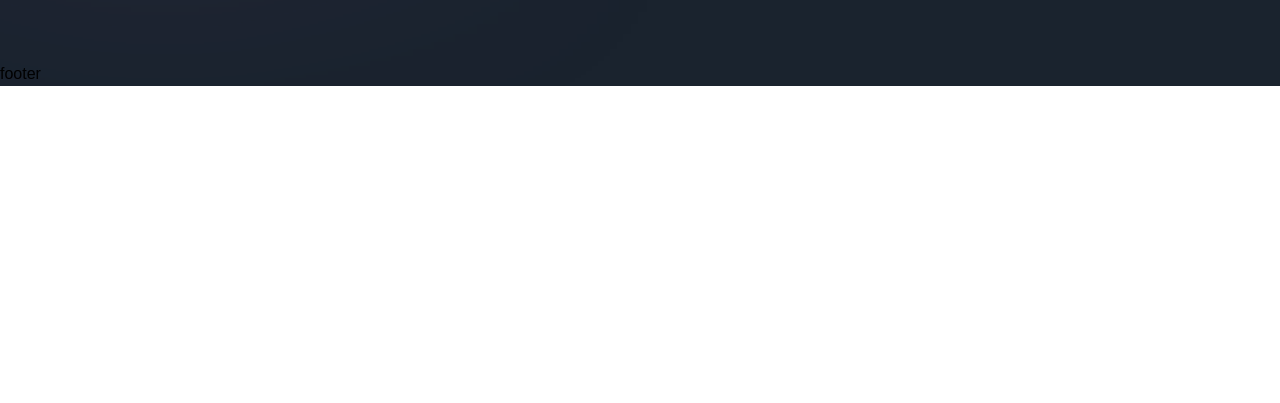
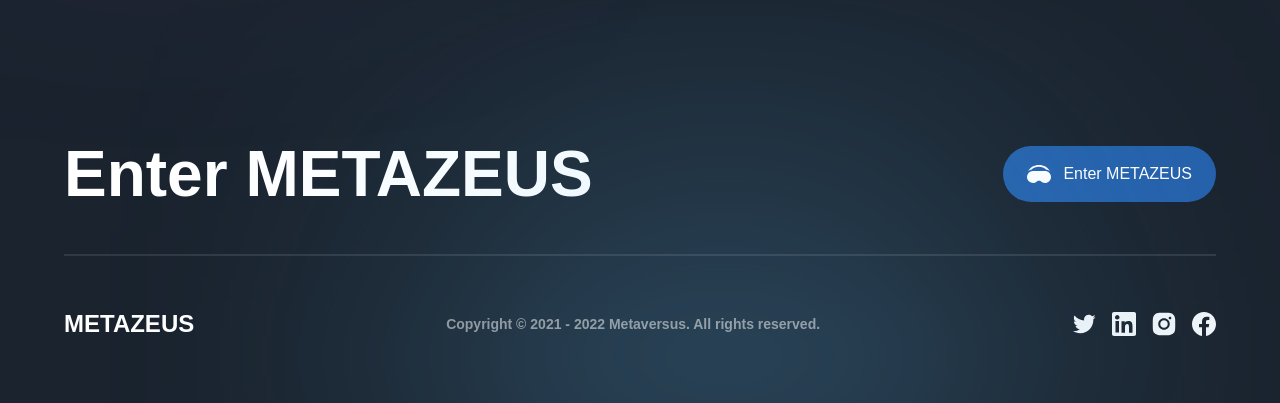
Before and after one commit to deezicypher/metazeus, a Next.js app: page / in a window 1280 px wide. Shown: the part 6922-7325 px from the top of the page. Before the commit the page ends 7008 px from the top, so only its background shows below. Built offline with nearby package versions, Linux system fonts and the light colour scheme; a web font is replaced by a local one.

Commit message:
footer done for

```diff
--- a/components/Footer.jsx
+++ b/components/Footer.jsx
@@ -1,9 +1,58 @@
 'use client';
+import styles from "../styles";
+import { footerVariants } from "../utils/motion";
+import {motion} from "framer-motion";
+import {socials} from "../constants";
 
 const Footer = () => (
-  <footer>
-    footer
-  </footer>
+  <motion.footer
+    variants={footerVariants}
+    initial="hidden"
+    whileInView="show"
+    className={`${styles.paddings} py-8 relative`}
+  >
+    <div className="footer-gradient" />
+    <div className={`${styles.innerWidth} mx-auto flex flex-col gap-8 `}>
+      <div className="flex items-center justify-between flex-wrap gap-5">
+            <h4 className="font-bold md:text-[64px] text-[44px] text-white">
+            Enter METAZEUS
+            </h4>
+            <button type="button" className="flex items-center h-fit py-4 px-6 bg-[#2561ab] rounded-[32px] gap-[12px]">
+              <img
+                src="/headset.svg"
+                alt="headeset"
+                className="h-[24px] w-[24px] object-contain"
+                />
+                <span className="font-normal text-[16px] text-white">
+                  Enter METAZEUS
+                </span>
+            </button>
+
+      </div>
+      <div className="flex flex-col ">
+        <div className="mb-[50px] h-[2px] bg-white opacity-10" />
+        <div className="flex sm:flex-row flex-col justify-between items-center">
+        <h4 className="font-extrabold text-[24px] text-white">METAZEUS </h4>
+        <p className="font-bold  text-[14px] text-white opacity-50">
+        Copyright © 2021 - 2022 Metaversus. All rights reserved.
+        </p>
+        <div className="flex gap-4 ">
+            {
+              socials.map((social) => (
+                <img
+                  key={social.name}
+                  src={social.url}
+                  alt={social.name}
+                  className="w-[24px] h-[24px] object-contain cursor-pointer"
+                  />
+              ))
+            }
+        </div>
+        </div>
+      </div>
+
+    </div>
+  </motion.footer>
 );
 
 export default Footer;
```
